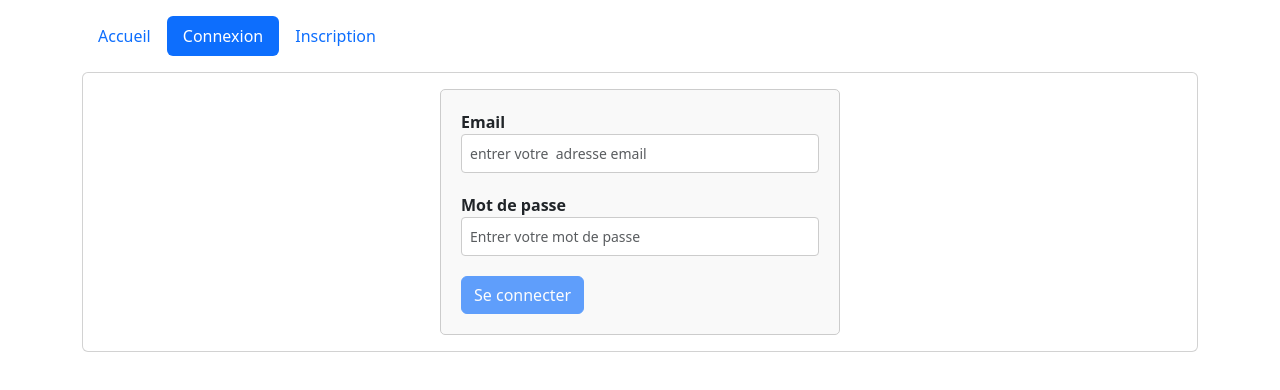
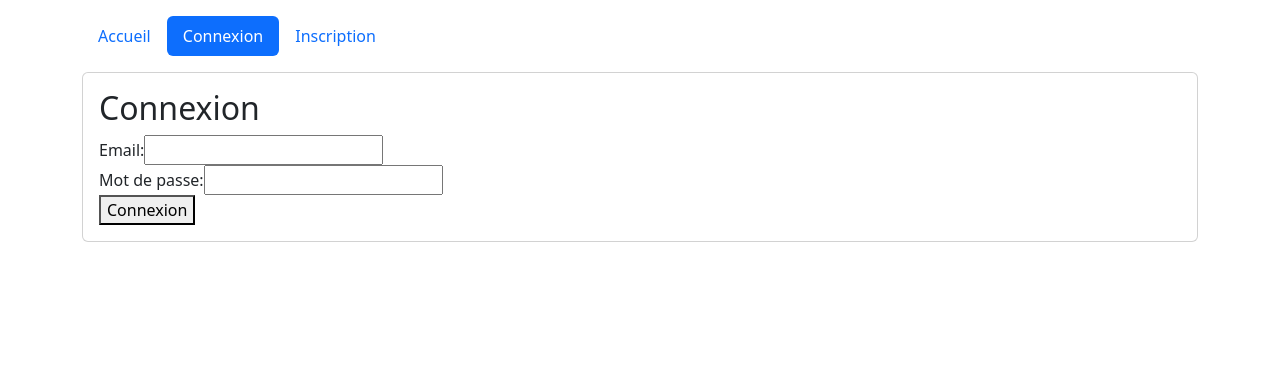
Before and after one commit to Hajar-bouamout/ProjetSoutenance-Angular, an Angular app in the folder projet_ng_ci/: page /connexion in a window 1280 px wide. Shown: the top 390 px of the page. Built offline with nearby package versions, Linux system fonts and the light colour scheme.

Commit message:
connexion Modified
succes

```diff
--- a/projet_ng_ci/src/app/auth.service.ts
+++ b/projet_ng_ci/src/app/auth.service.ts
@@ -3,6 +3,7 @@ import { Utilisateur } from './model';
 import { HttpClient } from '@angular/common/http';
 import { Router } from '@angular/router';
 import { environment } from './environments/environment';
+import { Observable } from 'rxjs';
 
 @Injectable({
   providedIn: 'root'
@@ -13,30 +14,13 @@ export class AuthService {
 
   constructor(private http: HttpClient, private router: Router) { }
 
-  login(email: string, passwordValue: string) {
-
-    this.http.post<Utilisateur>(environment.apiUrl + "/utilisateur/connexion", { "email": email, "passwordValue": passwordValue }).subscribe(resp => {
-
-      try{
-        console.log('--------------aaaaaaaaaaaaaaaaaaaaaaaaaaaaaaaaaaaaaaaa------------');
-        this.utilisateur = resp;
-        console.log('---------yyyyyyyyyyyyyyyyyyyyyyyyyyyyyyyyyyyyy---------');
-      }
-      catch{
-        console.log('---------errrrrrrrrrrrrrrrrrrrrrrrrrrrrrrrrrrrr---------');
-      }
-
-
-      //console.log(this.utilisateur.email);
-      console.log('-------------------------------------------');
-      this.router.navigate(["/home"]);
-    });
-
+  login(email: string, passwordValue: string): Observable<Utilisateur> {
+    return this.http.post<Utilisateur>(`${environment.apiUrl}/utilisateur/connexion`, { email, passwordValue });
   }
 
-  // logout() {
-  //   this.utilisateur = undefined;
-  // }
+  setUtilisateur(utilisateur: Utilisateur) {
+    this.utilisateur = utilisateur;
+  }
 
   isLogged(): boolean {
     return this.utilisateur != undefined;
--- a/projet_ng_ci/src/app/connexion/connexion.component.css
+++ b/projet_ng_ci/src/app/connexion/connexion.component.css
@@ -30,3 +30,12 @@
     font-size: 12px;
     margin-top: 5px;
   }
+
+  .error {
+    color: red;
+  }
+
+  .error-message {
+    color: red;
+    margin-top: 10px;
+  }
--- a/projet_ng_ci/src/app/connexion/connexion.component.html
+++ b/projet_ng_ci/src/app/connexion/connexion.component.html
@@ -1,23 +1,25 @@
-<!-- connexion.component.html -->
-
-<form [formGroup]="loginForm" (ngSubmit)="connexion()" class="login-form">
-    <div class="form-group">
-      <label for="email">Email</label>
-      <input type="email" id="email" class="form-control" formControlName="email" placeholder="entrer votre  adresse email">
-      <div *ngIf="emailCtrl.invalid && (emailCtrl.dirty || emailCtrl.touched)" class="invalid-feedback">
-        <div *ngIf="emailCtrl.hasError('required')">Ce champs est obligatoire .</div>
-        <div *ngIf="emailCtrl.hasError('email')">L'email n'est pas valide.</div>
+<div>
+  <h2>Connexion</h2>
+  <form [formGroup]="loginForm" (ngSubmit)="connexion()">
+    <div>
+      <label for="email">Email:</label>
+      <input type="email" id="email" formControlName="email">
+      <div *ngIf="emailCtrl.touched && emailCtrl.invalid">
+        <small *ngIf="emailCtrl.errors?.['required']" class="error">L'email est requis.</small>
+        <small *ngIf="emailCtrl.errors?.['email']" class="error">L'email n'est pas valide.</small>
       </div>
     </div>
-
-    <div class="form-group">
-      <label for="passwordValue">Mot de passe</label>
-      <input type="passwordValue" id="passwordValue" class="form-control" formControlName="passwordValue" placeholder="Entrer votre mot de passe">
-      <div *ngIf="passwordValueCtrl.invalid && (passwordValueCtrl.dirty || passwordValueCtrl.touched)" class="invalid-feedback">
-        <div *ngIf="passwordValueCtrl.hasError('required')">Ce champs est obligatoire.</div>
-        <div *ngIf="passwordValueCtrl.hasError('minlength')">Le mot de passe doit contenir au moins 12 caractères.</div>
+    <div>
+      <label for="password">Mot de passe:</label>
+      <input type="password" id="password" formControlName="passwordValue">
+      <div *ngIf="passwordValueCtrl.touched && passwordValueCtrl.invalid">
+        <small *ngIf="passwordValueCtrl.errors?.['required']" class="error">Le mot de passe est requis.</small>
+        <small *ngIf="passwordValueCtrl.errors?.['minlength']" class="error">Le mot de passe doit contenir au moins 12 caractères.</small>
       </div>
     </div>
-
-    <button type="submit" class="btn btn-primary" [disabled]="loginForm.invalid">Se connecter</button>
+    <button type="submit">Connexion</button>
   </form>
+  <div *ngIf="errorMessage" class="error-message">
+    {{ errorMessage }}
+  </div>
+</div>
--- a/projet_ng_ci/src/app/connexion/connexion.component.ts
+++ b/projet_ng_ci/src/app/connexion/connexion.component.ts
@@ -3,6 +3,7 @@
 import { Component } from '@angular/core';
 import { FormBuilder, FormControl, FormGroup, Validators } from '@angular/forms';
 import { AuthService } from '../auth.service';
+import { Router } from '@angular/router';
 
 @Component({
   selector: 'connexion',
@@ -10,15 +11,16 @@ import { AuthService } from '../auth.service';
   styleUrls: ['./connexion.component.css']
 })
 export class ConnexionComponent {
-
   loginForm!: FormGroup;
 
   emailCtrl!: FormControl;
   passwordValueCtrl!: FormControl;
 
-  constructor(private formBuilder: FormBuilder, private authService: AuthService) {
-    this.emailCtrl = this.formBuilder.control("", [Validators.required, Validators.email]);
-    this.passwordValueCtrl = this.formBuilder.control("", [Validators.required, Validators.minLength(12)]);
+  errorMessage: string = '';
+
+  constructor(private formBuilder: FormBuilder, private authService: AuthService, private router: Router) {
+    this.emailCtrl = this.formBuilder.control('', [Validators.required, Validators.email]);
+    this.passwordValueCtrl = this.formBuilder.control('', [Validators.required, Validators.minLength(12)]);
 
     this.loginForm = this.formBuilder.group({
       email: this.emailCtrl,
@@ -30,10 +32,23 @@ export class ConnexionComponent {
     console.log('Formulaire soumis');
     if (this.loginForm.valid) {
       console.log('Formulaire valide, tentative de connexion...');
-      this.authService.login(this.emailCtrl.value, this.passwordValueCtrl.value);
-      // Redirection ou autre action après la connexion réussie
-   } else {
-      // Marquer tous les champs comme touchés pour afficher les erreurs si le formulaire est invalide
+      this.authService.login(this.emailCtrl.value, this.passwordValueCtrl.value).subscribe({
+        next: (response: any) => {
+          console.log('Connexion réussie', response);
+          this.router.navigate(['/home']); // Redirigez vers la page d'accueil ou une autre page
+        },
+        error: (error: { status: number; }) => {
+          if (error.status === 404) {
+            this.errorMessage = "L'email n'existe pas.";
+          } else if (error.status === 401) {
+            this.errorMessage = "Le mot de passe est incorrect.";
+          } else {
+            this.errorMessage = "Une erreur est survenue. Veuillez réessayer plus tard.";
+          }
+          console.error("Erreur de connexion :", error);
+        }
+      });
+    } else {
       this.loginForm.markAllAsTouched();
       console.log('Formulaire invalide, veuillez vérifier les champs');
     }
```
